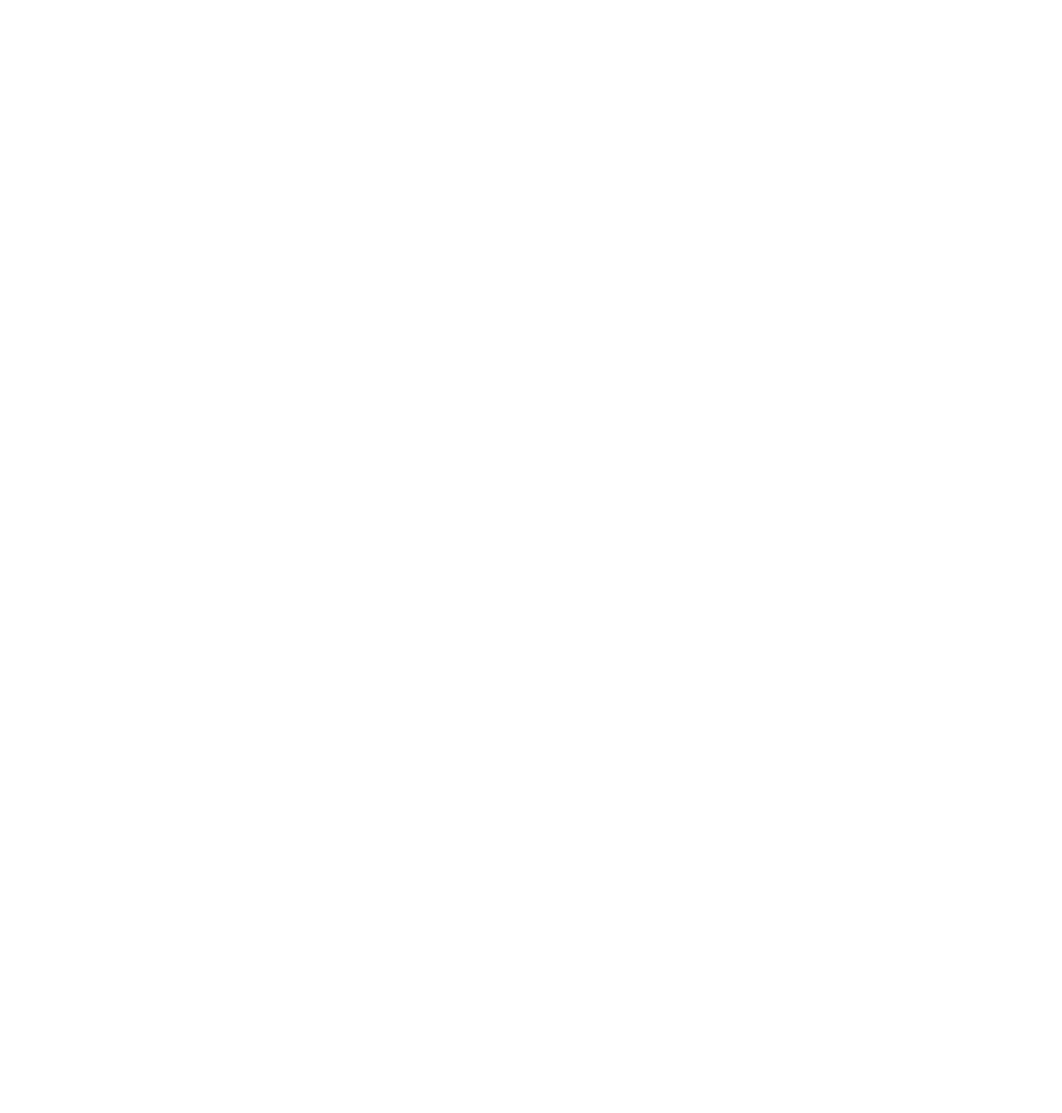
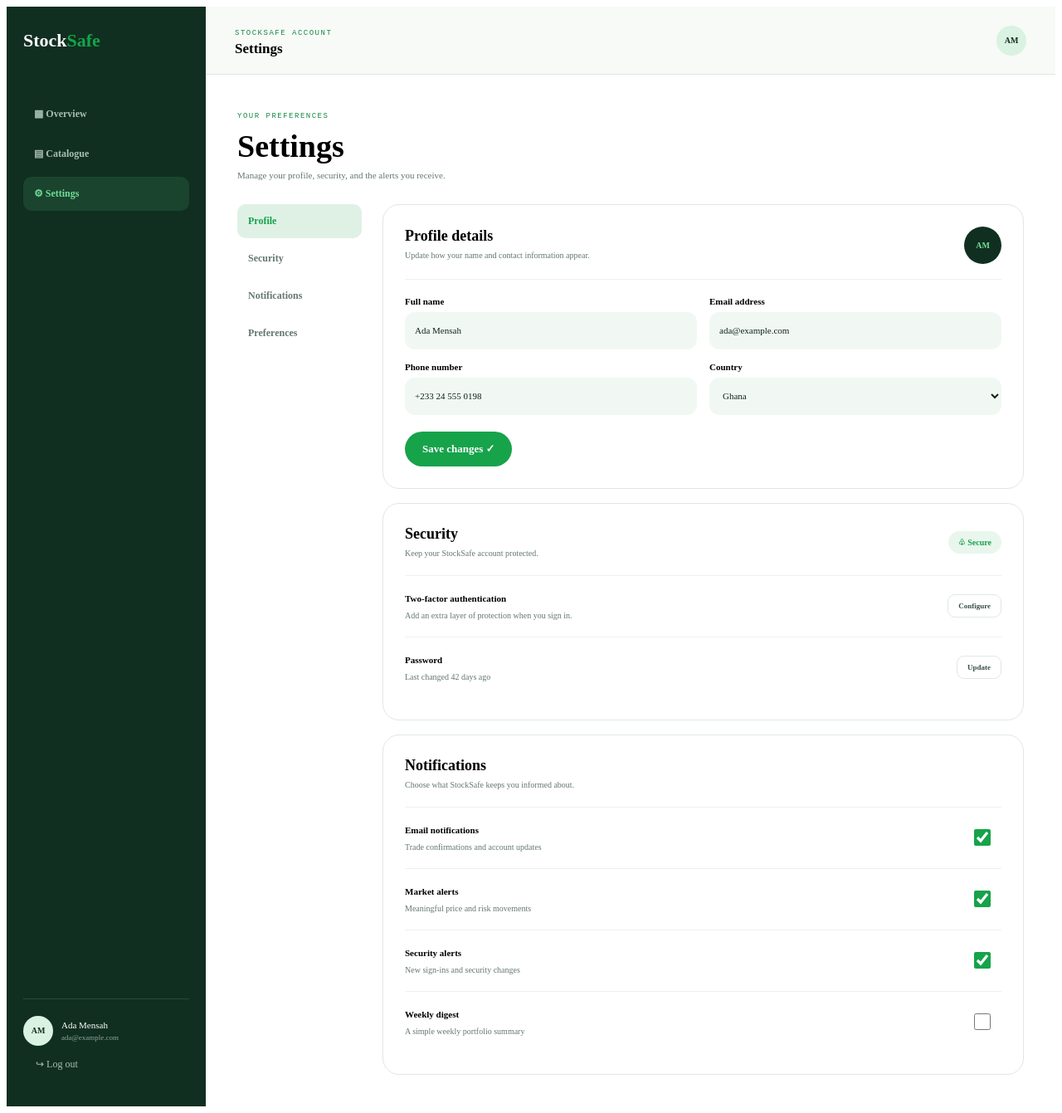
Before and after one commit to MrjjJunior/AgenticFinance, a SvelteKit app: page /settings in a window 1280 px wide. Shown: the whole page at 83% size. Before the commit the page ends 800 px from the top, so only its background shows below. Built offline with nearby package versions, Linux system fonts and the light colour scheme.

Commit message:
settings layout

```diff
--- a/src/routes/settings/+page.svelte
+++ b/src/routes/settings/+page.svelte
@@ -0,0 +1,508 @@
+<div class="appshell">
+	<!-- Sidebar -->
+	<aside class="sidebar">
+		<div class="logo"><span>Stock</span><strong>Safe</strong></div>
+
+		<nav class="side-nav">
+			<a>▦ Overview</a>
+			<a>▤ Catalogue</a>
+			<a class="active">⚙ Settings</a>
+		</nav>
+
+		<div class="user">
+			<div class="avatar">AM</div>
+			<div>
+				<strong>Ada Mensah</strong>
+				<small>ada@example.com</small>
+			</div>
+		</div>
+		<a class="logout">↪ Log out</a>
+	</aside>
+
+	<!-- Main content -->
+	<main class="main">
+		<header class="header">
+			<div>
+				<small>STOCKSAFE ACCOUNT</small>
+				<h2>Settings</h2>
+			</div>
+			<div class="avatar">AM</div>
+		</header>
+
+		<div class="content">
+			<section class="intro">
+				<small class="eyebrow">YOUR PREFERENCES</small>
+				<h1>Settings</h1>
+				<p>Manage your profile, security, and the alerts you receive.</p>
+			</section>
+
+			<div class="layout">
+				<!-- Settings navigation -->
+				<nav class="settings-nav">
+					<a class="selected">Profile</a>
+					<a>Security</a>
+					<a>Notifications</a>
+					<a>Preferences</a>
+				</nav>
+
+				<div class="sections">
+					<!-- Profile -->
+					<section class="card">
+						<div class="card-heading">
+							<div>
+								<h3>Profile details</h3>
+								<p>Update how your name and contact information appear.</p>
+							</div>
+							<div class="avatar dark">AM</div>
+						</div>
+
+						<div class="fields">
+							<label
+								>Full name
+								<input type="text" value="Ada Mensah" />
+							</label>
+
+							<label
+								>Email address
+								<input type="email" value="ada@example.com" />
+							</label>
+
+							<label
+								>Phone number
+								<input type="tel" value="+233 24 555 0198" />
+							</label>
+
+							<label
+								>Country
+								<select>
+									<option>Ghana</option>
+									<option>South Africa</option>
+								</select>
+							</label>
+						</div>
+
+						<button class="save">Save changes ✓</button>
+					</section>
+
+					<!-- Security -->
+					<section class="card">
+						<div class="card-heading">
+							<div>
+								<h3>Security</h3>
+								<p>Keep your StockSafe account protected.</p>
+							</div>
+							<span class="secure">♧ Secure</span>
+						</div>
+
+						<div class="setting-row">
+							<div>
+								<strong>Two-factor authentication</strong>
+								<p>Add an extra layer of protection when you sign in.</p>
+							</div>
+							<button class="outline">Configure</button>
+						</div>
+
+						<div class="setting-row">
+							<div>
+								<strong>Password</strong>
+								<p>Last changed 42 days ago</p>
+							</div>
+							<button class="outline">Update</button>
+						</div>
+					</section>
+
+					<!-- Notifications -->
+					<section class="card">
+						<div class="card-heading">
+							<div>
+								<h3>Notifications</h3>
+								<p>Choose what StockSafe keeps you informed about.</p>
+							</div>
+						</div>
+
+						<div class="setting-row">
+							<div>
+								<strong>Email notifications</strong>
+								<p>Trade confirmations and account updates</p>
+							</div>
+							<input type="checkbox" class="toggle" checked />
+						</div>
+
+						<div class="setting-row">
+							<div>
+								<strong>Market alerts</strong>
+								<p>Meaningful price and risk movements</p>
+							</div>
+							<input type="checkbox" class="toggle" checked />
+						</div>
+
+						<div class="setting-row">
+							<div>
+								<strong>Security alerts</strong>
+								<p>New sign-ins and security changes</p>
+							</div>
+							<input type="checkbox" class="toggle" checked />
+						</div>
+
+						<div class="setting-row">
+							<div>
+								<strong>Weekly digest</strong>
+								<p>A simple weekly portfolio summary</p>
+							</div>
+							<input type="checkbox" class="toggle" />
+						</div>
+					</section>
+				</div>
+			</div>
+		</div>
+	</main>
+</div>
+
+<style>
+	* {
+		box-sizing: border-box;
+	}
+
+	body {
+		margin: 0;
+		font-family: Manrope, Arial, sans-serif;
+		color: #10231a;
+		background: #f2f7f3;
+	}
+
+	.appshell {
+		min-height: 100vh;
+		display: flex;
+	}
+
+	/* Sidebar */
+	.sidebar {
+		width: 240px;
+		min-height: 100vh;
+		padding: 28px 20px;
+		background: #102f20;
+		color: white;
+		display: flex;
+		flex-direction: column;
+	}
+
+	.logo {
+		font-size: 22px;
+		font-weight: 800;
+	}
+
+	.logo strong {
+		color: #16a34a;
+	}
+
+	.side-nav {
+		display: flex;
+		flex-direction: column;
+		gap: 7px;
+		margin-top: 55px;
+	}
+
+	.side-nav a,
+	.settings-nav a {
+		padding: 13px;
+		border-radius: 10px;
+		text-decoration: none;
+		font-size: 12px;
+		font-weight: 700;
+		cursor: pointer;
+	}
+
+	.side-nav a {
+		color: #a9beb2;
+	}
+
+	.side-nav .active {
+		background: rgba(101, 220, 145, 0.12);
+		color: #70dd96;
+	}
+
+	.user {
+		display: flex;
+		align-items: center;
+		gap: 10px;
+		margin-top: auto;
+		padding-top: 20px;
+		border-top: 1px solid #ffffff20;
+	}
+
+	.user strong,
+	.user small {
+		display: block;
+	}
+
+	.user strong {
+		font-size: 11px;
+		font-weight: 500;
+	}
+
+	.user small {
+		margin-top: 4px;
+		color: #8da69a;
+		font-size: 9px;
+	}
+
+	.avatar {
+		width: 36px;
+		height: 36px;
+		border-radius: 50%;
+		display: grid;
+		place-items: center;
+		background: #d9f2e2;
+		color: #102f20;
+		font-size: 10px;
+		font-weight: 800;
+		flex-shrink: 0;
+	}
+
+	.logout {
+		padding: 15px;
+		color: #a9beb2;
+		font-size: 12px;
+	}
+
+	/* Main area */
+	.main {
+		flex: 1;
+		min-width: 0;
+	}
+
+	.header {
+		height: 82px;
+		padding: 0 35px;
+		background: rgba(247, 250, 247, 0.92);
+		border-bottom: 1px solid #dfe8e3;
+		display: flex;
+		align-items: center;
+		justify-content: space-between;
+	}
+
+	.header small,
+	.eyebrow {
+		color: #168844;
+		font-family: 'DM Mono', monospace;
+		font-size: 9px;
+		letter-spacing: 1.5px;
+	}
+
+	.header h2 {
+		margin: 3px 0 0;
+		font-size: 17px;
+	}
+
+	.content {
+		max-width: 1050px;
+		padding: 38px;
+	}
+
+	.intro h1 {
+		margin: 8px 0 4px;
+		font-size: 38px;
+		font-weight: 800;
+	}
+
+	p {
+		color: #64786e;
+		font-size: 11px;
+		line-height: 1.6;
+		margin: 5px 0 0;
+	}
+
+	.layout {
+		display: grid;
+		grid-template-columns: 150px minmax(0, 850px);
+		gap: 25px;
+		margin-top: 25px;
+	}
+
+	.settings-nav {
+		display: flex;
+		flex-direction: column;
+		gap: 4px;
+	}
+
+	.settings-nav a {
+		color: #64786e;
+	}
+
+	.settings-nav .selected {
+		background: #dff1e5;
+		color: #16a34a;
+	}
+
+	.sections {
+		display: flex;
+		flex-direction: column;
+		gap: 17px;
+	}
+
+	/* Cards */
+	.card {
+		padding: 26px;
+		background: white;
+		border: 1px solid #dfe8e3;
+		border-radius: 20px;
+	}
+
+	.card-heading {
+		display: flex;
+		align-items: center;
+		justify-content: space-between;
+		padding-bottom: 18px;
+		border-bottom: 1px solid #edf2ee;
+	}
+
+	.card-heading h3 {
+		margin: 0;
+		font-size: 18px;
+		font-weight: 800;
+	}
+
+	.card-heading p,
+	.setting-row p {
+		font-size: 10px;
+	}
+
+	.avatar.dark {
+		background: #102f20;
+		color: #75df99;
+		width: 45px;
+		height: 45px;
+	}
+
+	.fields {
+		display: grid;
+		grid-template-columns: repeat(2, minmax(0, 1fr));
+		gap: 15px;
+		padding: 20px 0;
+	}
+
+	.fields label {
+		display: flex;
+		flex-direction: column;
+		gap: 7px;
+		font-size: 11px;
+		font-weight: 700;
+	}
+
+	.fields input,
+	.fields select {
+		width: 100%;
+		height: 45px;
+		padding: 12px;
+		border: none;
+		border-radius: 12px;
+		background: #f1f8f3;
+		color: #10231a;
+		font: inherit;
+		font-weight: 500;
+	}
+
+	button {
+		cursor: pointer;
+		font-family: inherit;
+		font-weight: 700;
+	}
+
+	.save {
+		padding: 13px 21px;
+		background: #16a34a;
+		color: white;
+		border: none;
+		border-radius: 30px;
+		font-size: 13px;
+	}
+
+	.secure {
+		padding: 8px 12px;
+		border-radius: 20px;
+		background: #e9f6ed;
+		color: #16a34a;
+		font-size: 10px;
+		font-weight: 700;
+	}
+
+	.setting-row {
+		display: flex;
+		align-items: center;
+		justify-content: space-between;
+		gap: 15px;
+		padding: 17px 0;
+		border-bottom: 1px solid #edf2ee;
+	}
+
+	.setting-row:last-child {
+		border-bottom: none;
+	}
+
+	.setting-row strong {
+		font-size: 11px;
+	}
+
+	.outline {
+		padding: 8px 12px;
+		background: white;
+		color: #375044;
+		border: 1px solid #dfe8e3;
+		border-radius: 9px;
+		font-size: 9px;
+	}
+
+	.toggle {
+		width: 40px;
+		height: 20px;
+		accent-color: #16a34a;
+		cursor: pointer;
+		flex-shrink: 0;
+	}
+
+	/* Responsive */
+	@media (max-width: 800px) {
+		.sidebar {
+			width: 190px;
+		}
+
+		.content {
+			padding: 25px;
+		}
+
+		.layout {
+			grid-template-columns: 1fr;
+		}
+
+		.settings-nav {
+			flex-direction: row;
+			flex-wrap: wrap;
+		}
+	}
+
+	@media (max-width: 550px) {
+		.sidebar {
+			display: none;
+		}
+
+		.header {
+			padding: 0 18px;
+		}
+
+		.content {
+			padding: 20px 15px;
+		}
+
+		.intro h1 {
+			font-size: 30px;
+		}
+
+		.card {
+			padding: 18px;
+		}
+
+		.fields {
+			grid-template-columns: 1fr;
+		}
+	}
+</style>
```
